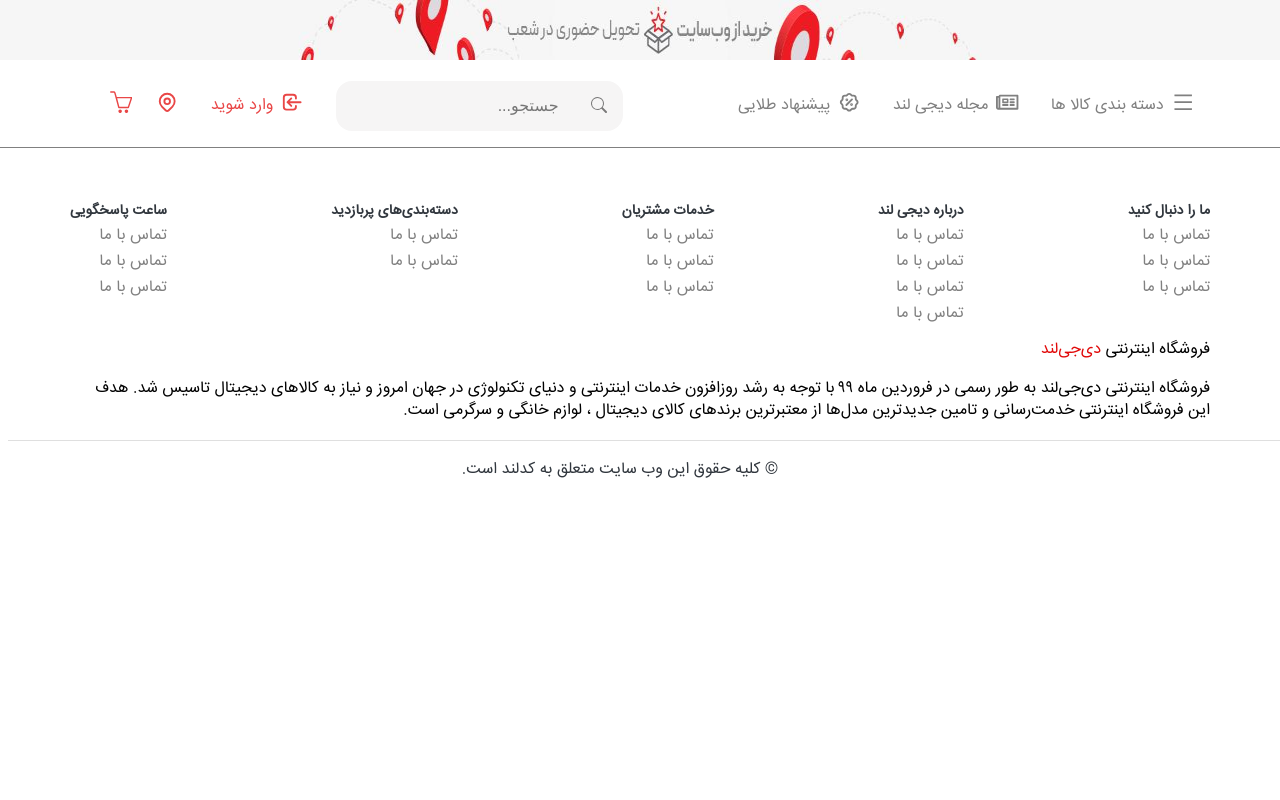
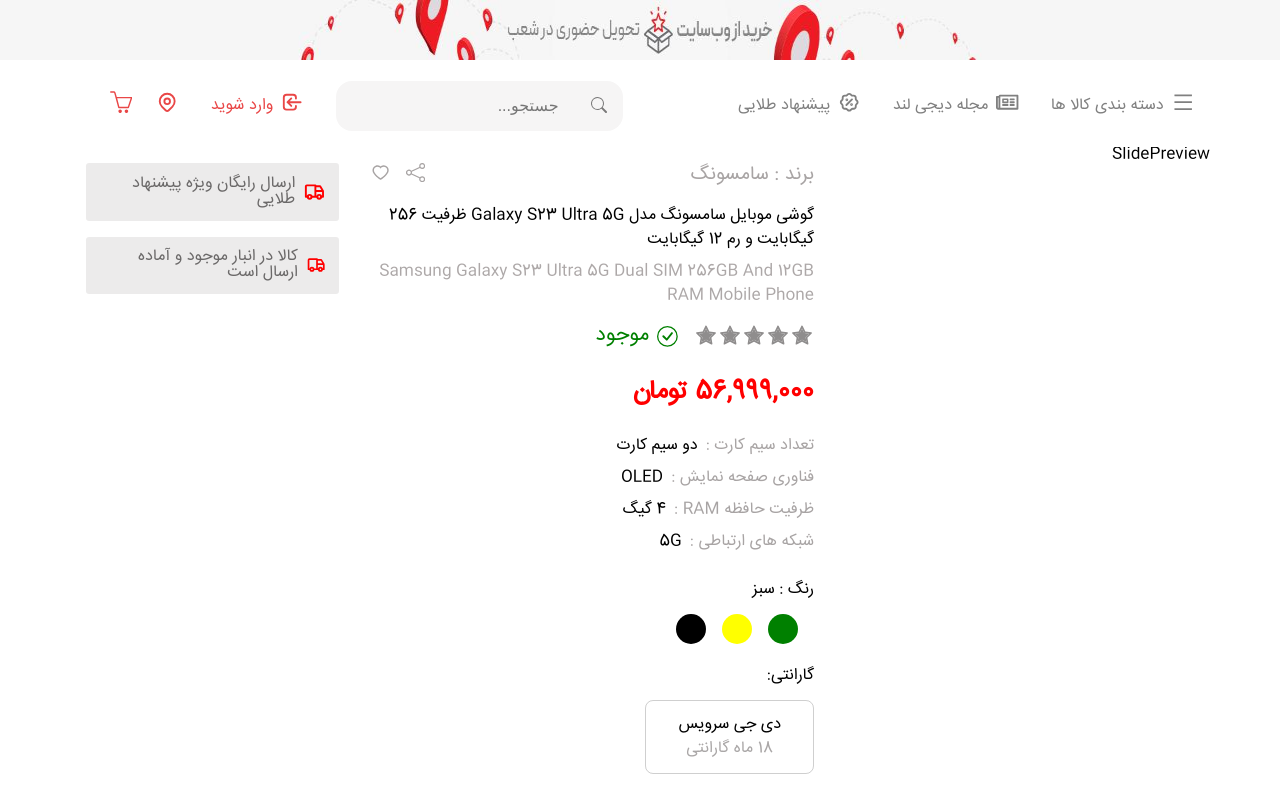
Before and after one commit to CodeLandGroup/digiland-front, a React (Create React App) app: page /product/1 in a window 1280 px wide. Shown: the top 800 px of the page. Built offline with nearby package versions, Linux system fonts and the light colour scheme.

Commit message:
Create ProductInfo and ProductTips add to the ProductComponent

```diff
--- /dev/null
+++ b/src/assets/css/Product/ProductInfo.css
@@ -0,0 +1,123 @@
+.Product-Info{
+    padding: 1rem;
+}
+.brand-name{
+    display: flex;
+    justify-content: space-between;
+    align-items: center;
+      font-size: 1.2rem;
+    color: rgb(168, 164, 164);
+}
+.brand-name .product-icon svg{
+   margin-right: 1rem;
+}
+.product-title{
+    margin-top: 1rem;
+    line-height: 1.5rem;
+}
+.product-title h3{
+    margin-top: .5rem;
+    color: rgb(173, 168, 168);
+}
+.product-price{
+    margin: 2rem 0;
+}
+.product-status{
+    margin-top: 1rem;
+    display: flex;
+    align-items: center;
+}
+.product-status .product-star{
+    font-size: 1.5rem;
+    color: rgb(143, 141, 141);
+    display: flex;
+    align-items: center;
+}
+.product-status .product-inventory{
+    font-size: 1.3rem;
+    margin-right: 1rem;
+    display: flex;
+    align-items: center;
+    color: green;
+}
+.product-status .product-inventory svg{
+    margin-left: .5rem;
+}
+.product-price .price{
+    margin-top: 1rem;
+    color: red;
+    font-size: 1.6rem;
+    font-weight: 700;
+}
+.product-Attributes li{
+    margin-top: 1rem;
+    display: flex;
+}
+.product-Attributes li span{
+    padding-left: .5rem;
+    color: rgb(168, 164, 164);
+}
+.color-circle{
+    display: flex;
+}
+.product-color{
+    margin-top: 2rem;
+}
+.color-circle div{
+    margin-top: 1rem;
+    width: 30px;
+    height: 30px;
+    border-radius: 50%;
+    margin-right: 1rem;
+}
+.product-garranty{
+    margin-top: 1.5rem;
+}
+.product-garranty div{
+    margin-top: 1rem;
+    display: flex;
+    flex-direction: column;
+    align-items: center;
+    justify-content: space-around;
+    width: fit-content;
+    padding: 1rem 2rem;
+    border: 1px solid rgb(136, 135, 135 , .4);
+    border-radius: .5rem;
+}
+.product-garranty div:hover{
+    border-color: #B91C1C;
+    cursor: pointer;
+}
+.product-garranty div span{
+    margin-top: .5rem;
+   color: rgb(170, 167, 167);
+}
+.add-btn button{
+    margin-top: 2rem;
+    padding: 1rem 5rem;
+    border-radius: .5rem;
+    font-size: 1.3rem;
+    border: none;
+    background-color: #B91C1C;
+    color: white;
+}
+
+/* Product Tips Component style */
+
+.Product-Tips{
+    padding: 1rem;
+}
+.Product-Tips .tip{
+    display: flex;
+    align-items: center;
+    margin-bottom: 1rem;
+    padding: .8rem;
+    background-color: rgb(236, 235, 235);
+    border-radius: .2rem;
+    color: rgb(107, 105, 105);
+}
+.Product-Tips .tip svg{
+    color: red;
+    font-size: 1.5rem;
+    padding-left: .5rem;
+}
--- a/src/components/Home/SliderItemComponent.jsx
+++ b/src/components/Home/SliderItemComponent.jsx
@@ -1,11 +1,12 @@
 import React from 'react'
+import { Link } from 'react-router-dom'
 import '../../assets/css/Home/SliderItem.css'
 
 
 export default function SliderItemComponent(props) {
     return (
         <div className='slider-item w-100 h-100 overflow-hidden'>
-            <a href="#">
+            <Link to={`/product/:${props.item.id}`}>
                 <div className='item position-relative d-flex'>
                     <div className='item-hover background-white position-absolute transition'></div>
                     <div className='item-list text-center w-100 h-100 overflow-hidden'>
@@ -33,7 +34,7 @@
                         </div>
                     </div>
                 </div>
-            </a>
+            </Link>
         </div>
     )
 }
--- /dev/null
+++ b/src/components/Product/ProductComponent.jsx
@@ -0,0 +1,23 @@
+import { Grid } from '@mui/material'
+import React from 'react'
+import ProductInfo from './ProductInfo'
+import ProductTips from './ProductTips'
+import SlidePreview from './SlidePreview'
+
+export default function ProductComponent() {
+    return (
+        <div className='product-section container'>
+            <Grid container>
+                <Grid item xs={4}>
+                  <SlidePreview />
+                </Grid>
+                <Grid item xs={5}>
+                   <ProductInfo />
+                </Grid>
+                <Grid item xs={3}>
+                   <ProductTips />
+                </Grid>
+            </Grid>
+        </div>
+    )
+}
--- /dev/null
+++ b/src/components/Product/ProductInfo.jsx
@@ -0,0 +1,80 @@
+import React from 'react'
+import { BsShare, BsCheckCircle } from 'react-icons/bs'
+import { AiOutlineHeart,AiTwotoneStar } from 'react-icons/ai'
+
+import '../../assets/css/Product/ProductInfo.css'
+export default function ProductInfo() {
+    return (
+        <div className='Product-Info'>
+            <div className='brand-name'>
+                <h3>برند : سامسونگ</h3>
+                <div className='product-icon'>
+                    <BsShare />
+                    <AiOutlineHeart />
+                </div>
+            </div>
+            <div className='product-title'>
+                <h2>گوشی موبایل سامسونگ مدل Galaxy S23 Ultra 5G ظرفیت 256 گیگابایت و رم 12 گیگابایت</h2>
+                <h3>
+                    Samsung Galaxy S23 Ultra 5G Dual SIM 256GB And 12GB RAM Mobile Phone
+                </h3>
+
+            </div>
+            <div className='product-status'>
+                    <div className='product-star'>
+                        <AiTwotoneStar />
+                        <AiTwotoneStar />
+                        <AiTwotoneStar />
+                        <AiTwotoneStar />
+                        <AiTwotoneStar />
+                    </div>
+                    <div className='product-inventory'>
+                        <BsCheckCircle />
+                        <h3>موجود</h3>
+                    </div>
+                </div>
+            <div className='product-price'>
+
+                <h3 className='price'>56,999,000 تومان</h3>
+            </div>
+            <div className='product-Attributes'>
+                <ul>
+                    <li>
+                        <span>تعداد سیم کارت : </span>
+                        <h3>دو سیم کارت</h3>
+                    </li>
+                    <li>
+                        <span>فناوری صفحه نمایش :</span>
+                        <h3>OLED</h3>
+                    </li>
+                    <li>
+                        <span>ظرفیت حافظه RAM :</span>
+                        <h3> 4 گیگ</h3>
+                    </li>
+                    <li>
+                        <span>شبکه های ارتباطی :</span>
+                        <h3>5G</h3>
+                    </li>
+                </ul>
+            </div>
+            <div className='product-color'>
+                <h3>رنگ : سبز</h3>
+                <div className='color-circle'>
+                    <div style={{ backgroundColor: 'green' }}></div>
+                    <div style={{ backgroundColor: 'yellow' }}></div>
+                    <div style={{ backgroundColor: 'black' }}></div>
+                </div>
+            </div>
+            <div className='product-garranty'>
+                <h3>گارانتی:</h3>
+                <div>
+                    <h3>دی جی سرویس</h3>
+                    <span>18 ماه گارانتی</span>
+                </div>
+            </div>
+            <div className='add-btn'>
+                <button>افزودن به سبد خرید</button>
+            </div>
+        </div>
+    )
+}
--- /dev/null
+++ b/src/components/Product/ProductTips.jsx
@@ -0,0 +1,20 @@
+import React from 'react'
+import { TbTruck } from 'react-icons/tb'
+export default function ProductTips() {
+  return (
+    <div className='Product-Tips'>
+      <div className='tip'>
+        <TbTruck />
+        <h3>
+          ارسال رایگان ویژه پیشنهاد طلایی
+        </h3>
+      </div>
+      <div className='tip'>
+        <TbTruck />
+        <h3>
+          کالا در انبار موجود و آماده ارسال است
+        </h3>
+      </div>
+    </div>
+  )
+}
--- /dev/null
+++ b/src/components/Product/SlidePreview.jsx
@@ -0,0 +1,7 @@
+import React from 'react'
+
+export default function SlidePreview() {
+  return (
+    <div>SlidePreview</div>
+  )
+}
--- /dev/null
+++ b/src/pages/Product/ProductPages.jsx
@@ -0,0 +1,11 @@
+import React from 'react'
+import ProductComponent from '../../components/Product/ProductComponent'
+
+export default function ProductPages() {
+  return (
+    <>
+       <ProductComponent />
+    </>
+
+  )
+}
--- a/src/router/router.js
+++ b/src/router/router.js
@@ -1,9 +1,11 @@
 import CategoriesPage from "../pages/Categories/CategoriesPage";
 import Home from "../pages/Home/Index"
+import ProductPages from "../pages/Product/ProductPages";
 
 const routes = [
     { path: '/' , element: <Home />  },
-    { path: '/categories' , element: <CategoriesPage />}
+    { path: '/categories' , element: <CategoriesPage />},
+    { path: '/product/:id' , element: <ProductPages />}
 ]
 
 
```
Also changed, not shown: src/components/Categories/FilterListComponent.jsx (+3 -6 lines).
